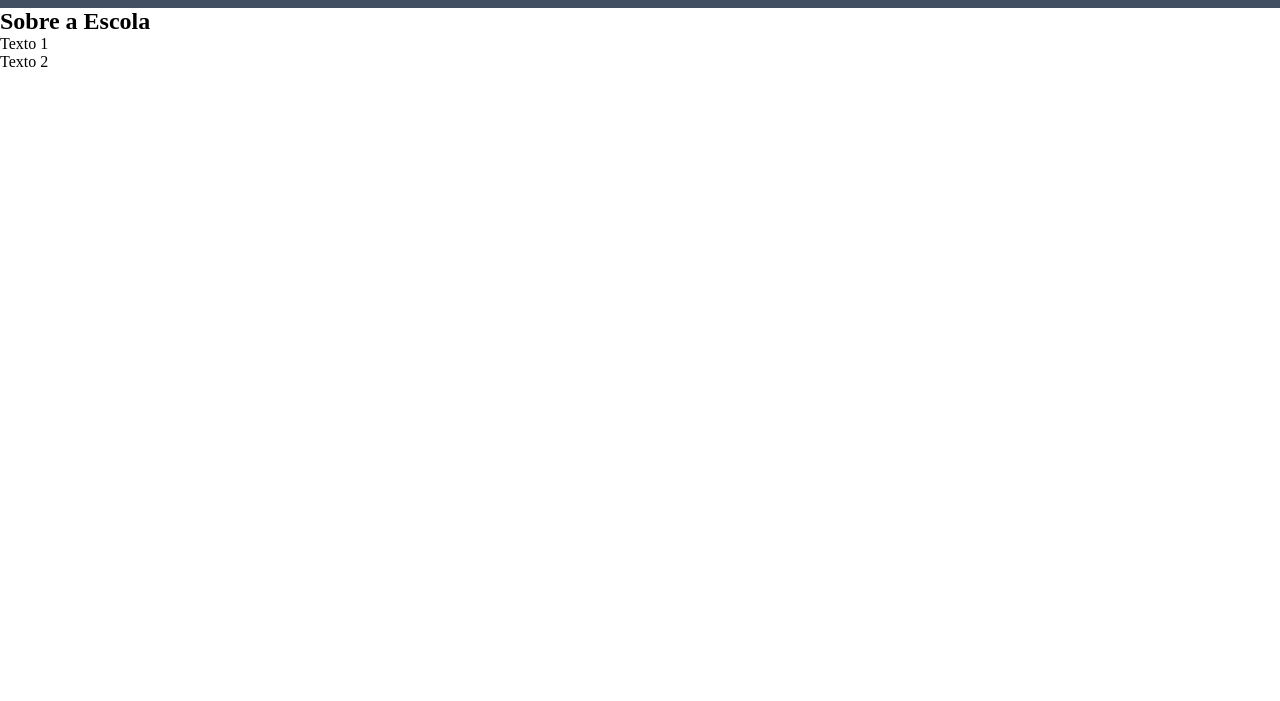
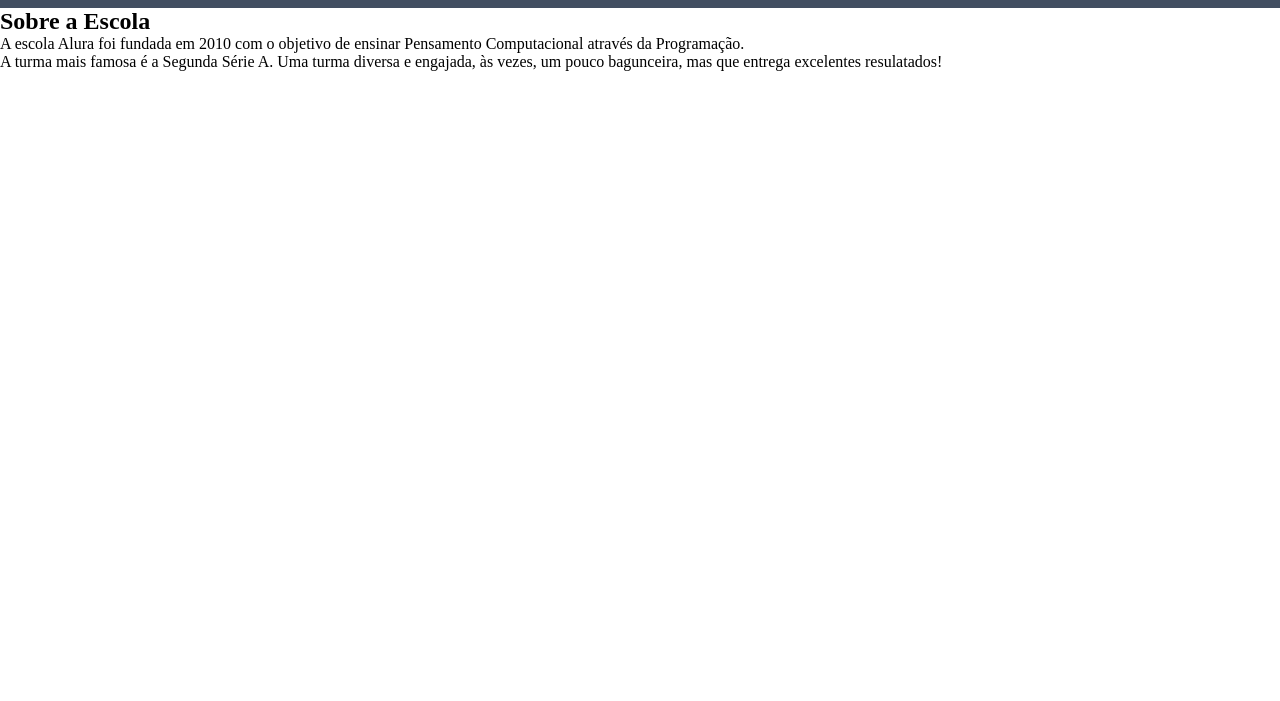
Before and after one commit to richarddesouza/atividade-matematica-II, a plain HTML site: page index.html in a window 1280 px wide. Shown: the part 99-800 px from the top of the page. Drawn offline with Linux system fonts and the light colour scheme.

Commit message:
Atualizado

```diff
--- a/index.html
+++ b/index.html
@@ -3,7 +3,7 @@
 <head>
     <meta charset="UTF-8">
     <meta name="viewport" content="width=device-width, initial-scale=1.0">
-    <title>Document</title>
+    <title>Trabalho</title>
     <link rel="stylesheet" href="style.css">
 </head>
 <body>
@@ -15,9 +15,11 @@
         </ul>
     </header>
     <section class="escola">
-        <h2 class="escola-titulo"> Sobre a Escola</h2>
-        <p class="escola-texto-um">Texto 1</p>
-        <p class="escola-texto-dois"> Texto 2</p>
+        <div class="escola-div-conteudo">
+            <h2 class="escola-titulo"> Sobre a Escola</h2>
+            <p class="escola-texto-um">A escola Alura foi fundada em 2010 com o objetivo de ensinar Pensamento Computacional através da Programação.</p>
+            <p class="escola-texto-dois"> A turma mais famosa é a Segunda Série A. Uma turma diversa e engajada, às vezes, um pouco bagunceira, mas que entrega excelentes resulatados!</p>
+        </div>
     </section>
 </body>
 </html>
```
